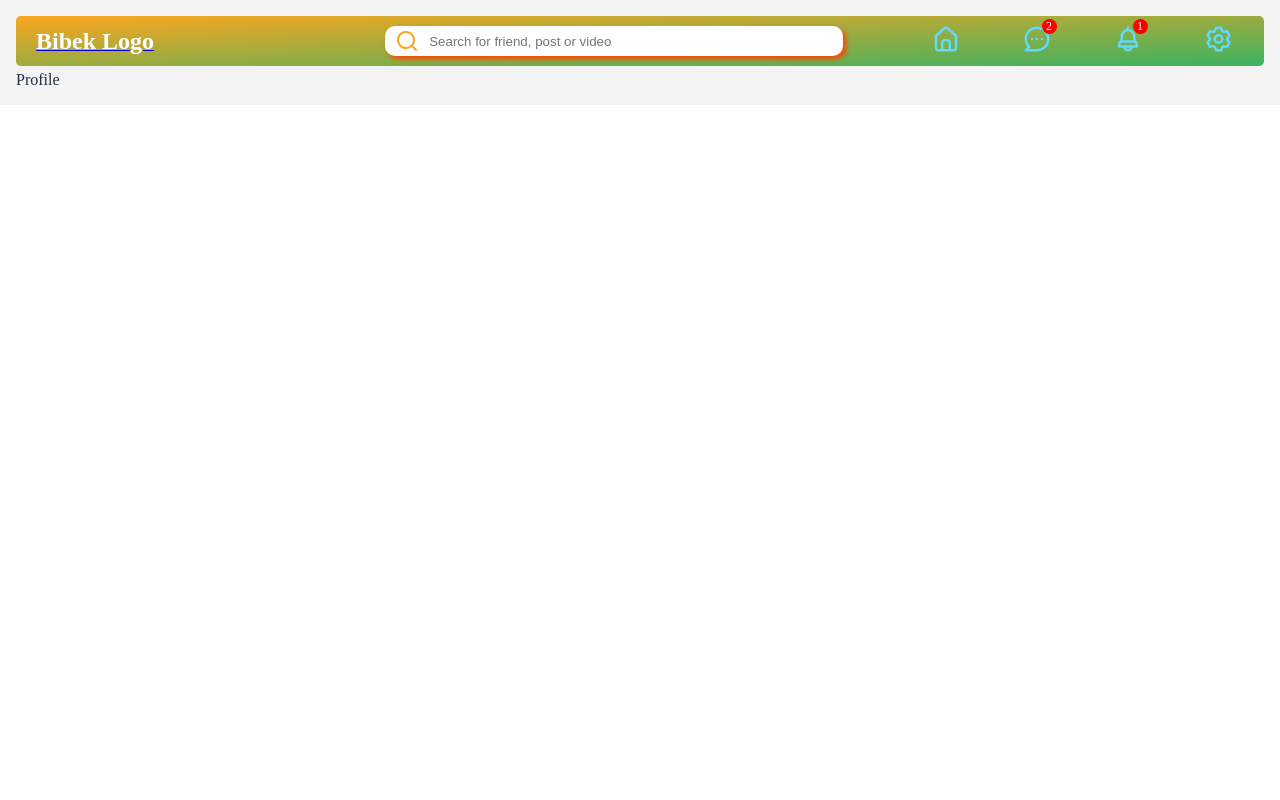
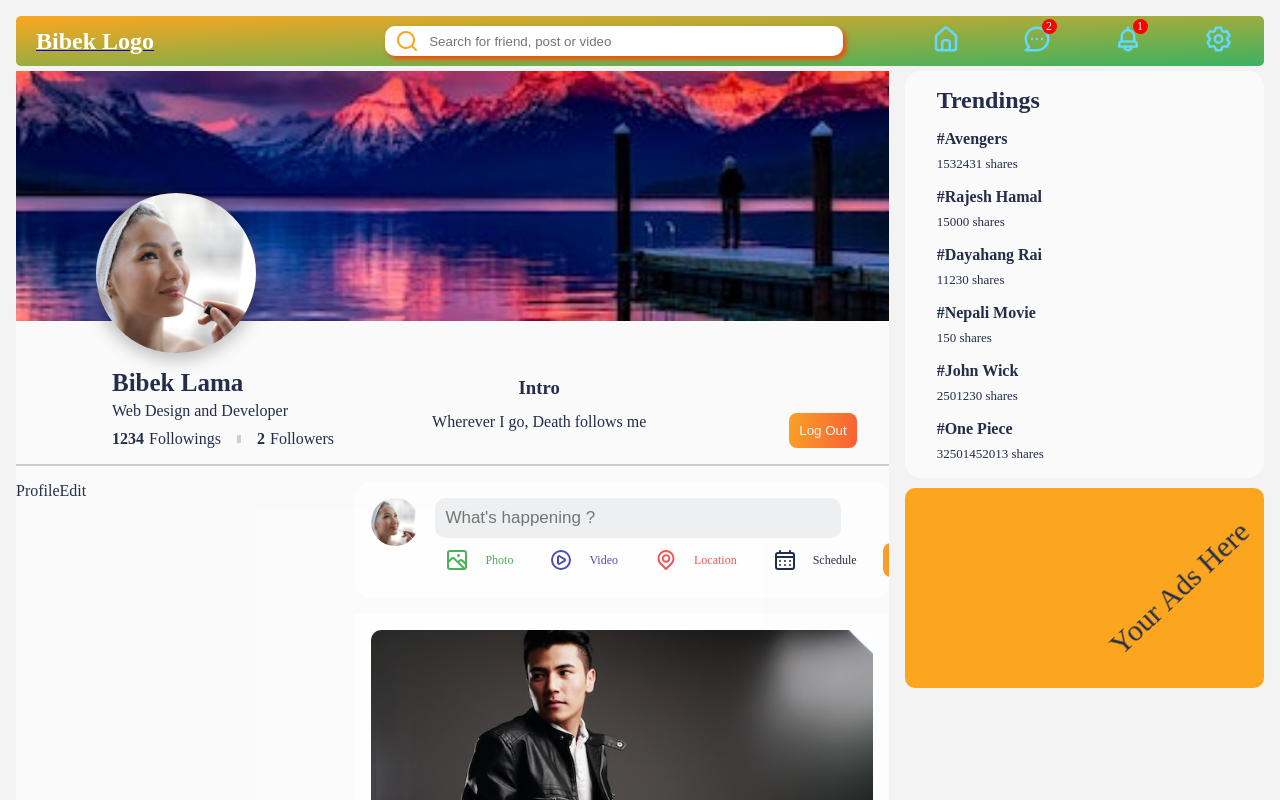
Before and after one commit to bikuu/Social-Media-App-MERN, a React (Create React App) app: page / in a window 1280 px wide. Shown: the top 800 px of the page. Built offline with nearby package versions, Linux system fonts and the light colour scheme; the HTML template or start-up script is replaced by a standard one.

Commit message:
Created the profile page but yert to finish

```diff
--- /dev/null
+++ b/src/components/newProfileSide/NewProfileSide.css
@@ -0,0 +1,96 @@
+.NewProfileSide {
+  flex: 8.5;
+  display: flex;
+  flex-direction: column;
+  position: relative;
+  gap: 1rem;
+  border-radius: 1.5rem;
+  overflow-x: clip;
+  background: var(--cardColor);
+}
+.NewProfileSide .profile-container {
+  display: flex;
+}
+.NewProfileImages {
+  position: relative;
+  display: flex;
+  flex-direction: column;
+  align-items: center;
+  justify-content: center;
+}
+.NewProfileImages img:nth-child(1) {
+  width: 100%;
+  height: 250px;
+  object-fit: cover;
+}
+.NewProfileImages img:nth-child(2) {
+  width: 10rem;
+  height: 10rem;
+  border-radius: 50%;
+  object-fit: cover;
+  position: absolute;
+  bottom: -2rem;
+  left: 5rem;
+  box-shadow: var(--profileShadow);
+}
+
+.NewProfileName {
+  display: flex;
+  justify-content: flex-start;
+  align-items: baseline;
+  margin-top: 2rem;
+  margin-left: 6rem;
+  position: relative;
+}
+.NewProfileName > div {
+  display: flex;
+  flex-direction: column;
+}
+.NewProfileName .name:nth-child(1) {
+  font-size: 25px;
+  font-weight: 600;
+  margin-bottom: 5px;
+}
+
+.NewbottomLine {
+  width: 100%;
+  border: 1px solid var(--hrColor);
+}
+.Newfollow {
+  display: flex;
+  justify-content: flex-start;
+  align-items: center;
+  gap: 1rem;
+  margin-top: 10px;
+}
+.Newfollow .count:nth-child(1) {
+  font-weight: bold;
+  margin-right: 5px;
+}
+.Newfollow .count:nth-child(2) {
+  color: var(--gray);
+  font-size: 13px;
+}
+.Newfollow .NewmidLine {
+  height: 8px;
+  border: 2px solid var(--hrColor);
+}
+
+.NewProfileName .quote {
+  width: 50%;
+  position: absolute;
+  text-align: center;
+  line-height: 2;
+  top: 0;
+  left: 30%;
+}
+
+.NewProfileName .logOut {
+  position: absolute;
+  right: 2rem;
+  bottom: 0;
+}
+
+.logOut .logout-btn {
+  padding: 10px;
+}
--- /dev/null
+++ b/src/components/newProfileSide/NewProfileSide.jsx
@@ -0,0 +1,47 @@
+import React from "react";
+import "./NewProfileSide.css";
+import Cover from "./../../img/cover.jpg";
+import Profile from "./../../img/chocolate.jpg";
+import PostSide from "../postSide/PostSide";
+import ProfileEdit from "../profileEdit/ProfileEdit";
+const NewProfileCard = () => {
+  return (
+    <div className="NewProfileSide">
+      <div className="NewProfileImages">
+        <img src={Cover} alt="" />
+        <img src={Profile} alt="" />
+      </div>
+      <div className="NewProfileName">
+        <div>
+          <span className="name">Bibek Lama</span>
+          <span>Web Design and Developer</span>
+          <div className="Newfollow">
+            <div>
+              <span className="count">1234</span>
+              <span>Followings</span>
+            </div>
+            <div className="NewmidLine"></div>
+            <div>
+              <span className="count">2</span>
+              <span>Followers</span>
+            </div>
+          </div>
+        </div>
+        <div className="quote">
+          <h3>Intro</h3>
+          <p>Wherever I go, Death follows me</p>
+        </div>
+        <div className="logOut">
+          <button className="btn logout-btn">Log Out</button>
+        </div>
+      </div>
+      <div className="NewbottomLine"></div>
+      <div className="profile-container">
+        <ProfileEdit />
+        <PostSide />
+      </div>
+    </div>
+  );
+};
+
+export default NewProfileCard;
--- a/src/components/profileCard/ProfileCard.css
+++ b/src/components/profileCard/ProfileCard.css
@@ -34,6 +34,7 @@
   margin-top: 3rem;
   gap: 10px;
 }
+
 .ProfileName span:nth-child(1) {
   font-weight: bold;
 }
--- /dev/null
+++ b/src/components/profileEdit/ProfileEdit.css
@@ -0,0 +1,3 @@
+.ProfileEdit {
+  flex: 3.5;
+}
--- /dev/null
+++ b/src/components/profileEdit/ProfileEdit.jsx
@@ -0,0 +1,7 @@
+import React from "react";
+import "./ProfileEdit.css";
+const ProfileEdit = () => {
+  return <div className="ProfileEdit">ProfileEdit</div>;
+};
+
+export default ProfileEdit;
--- a/src/pages/home/profile/Profile.css
+++ b/src/pages/home/profile/Profile.css
@@ -0,0 +1,4 @@
+.Profile {
+  display: flex;
+  gap: 1rem;
+}
--- a/src/pages/home/profile/Profile.jsx
+++ b/src/pages/home/profile/Profile.jsx
@@ -1,7 +1,14 @@
 import React from "react";
 import "./Profile.css";
+import RightSide from "./../../../components/rightSide/RightSide";
+import NewProfileSide from "../../../components/newProfileSide/NewProfileSide";
 const Profile = () => {
-  return <div>Profile</div>;
+  return (
+    <div className="Profile">
+      <NewProfileSide />
+      <RightSide />
+    </div>
+  );
 };
 
 export default Profile;
```
